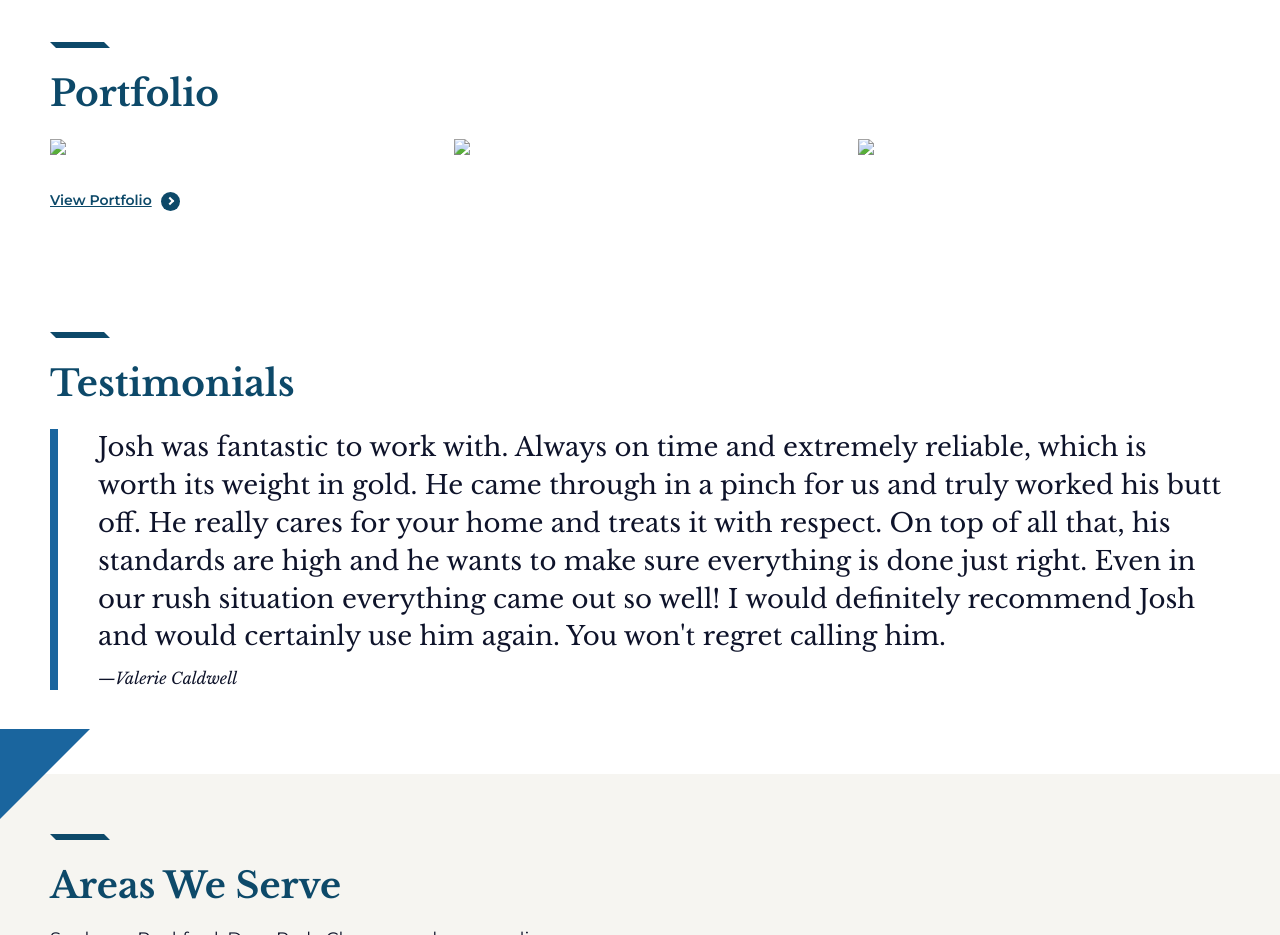
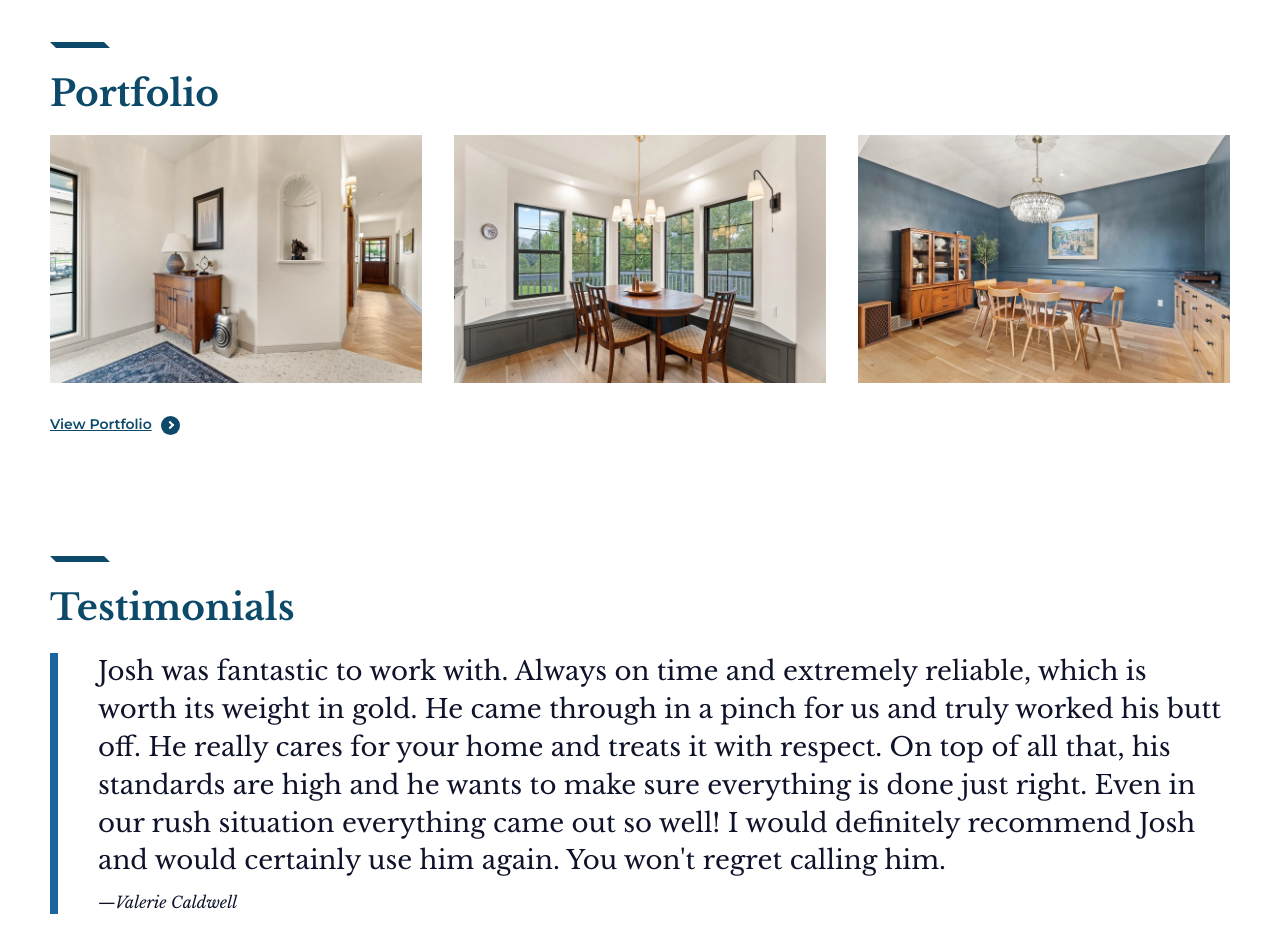
Before and after one commit to eternalistic/jmremodel, an Eleventy site: page src/index.md in a window 1280 px wide. Shown: the part 1360-2295 px from the top of the page. Built offline with nearby package versions, Linux system fonts and the light colour scheme; Eleventy itself is replaced by a stand-in of ours; files that its build step writes are made by us from their sources; a script that the page names is missing.

Commit message:
Updated portfolio image paths

```diff
--- a/src/index.md
+++ b/src/index.md
@@ -33,18 +33,18 @@ layout: layout.html
     <h2 class="c--portfolio__title">Portfolio</h2>
     <div class="grid grid--3-column">
       <div class="grid__column">
-        <a href="/images/portfolio/caldwell-entry.webp" data-fancybox="portfolio" data-caption="Caption #1">
-          <img src="/images/portfolio/caldwell-entry.webp" />
+        <a href="/images/portfolio/entry/1.webp" data-fancybox="portfolio" data-caption="Caption #1">
+          <img src="/images/portfolio/entry/1.webp" />
         </a>
       </div>
       <div class="grid__column">
-        <a href="/images/portfolio/caldwell-dining.webp" data-fancybox="portfolio" data-caption="Caption #1">
-          <img src="/images/portfolio/caldwell-dining.webp" />
+        <a href="/images/portfolio/dining/1.webp" data-fancybox="portfolio" data-caption="Caption #1">
+          <img src="/images/portfolio/dining/1.webp" />
         </a>
       </div>
       <div class="grid__column">
-        <a href="/images/portfolio/caldwell-dining-2.webp" data-fancybox="portfolio" data-caption="Caption #1">
-          <img src="/images/portfolio/caldwell-dining-2.webp" />
+        <a href="/images/portfolio/dining/2.webp" data-fancybox="portfolio" data-caption="Caption #1">
+          <img src="/images/portfolio/dining/2.webp" />
         </a>
       </div>
     </div>
```
